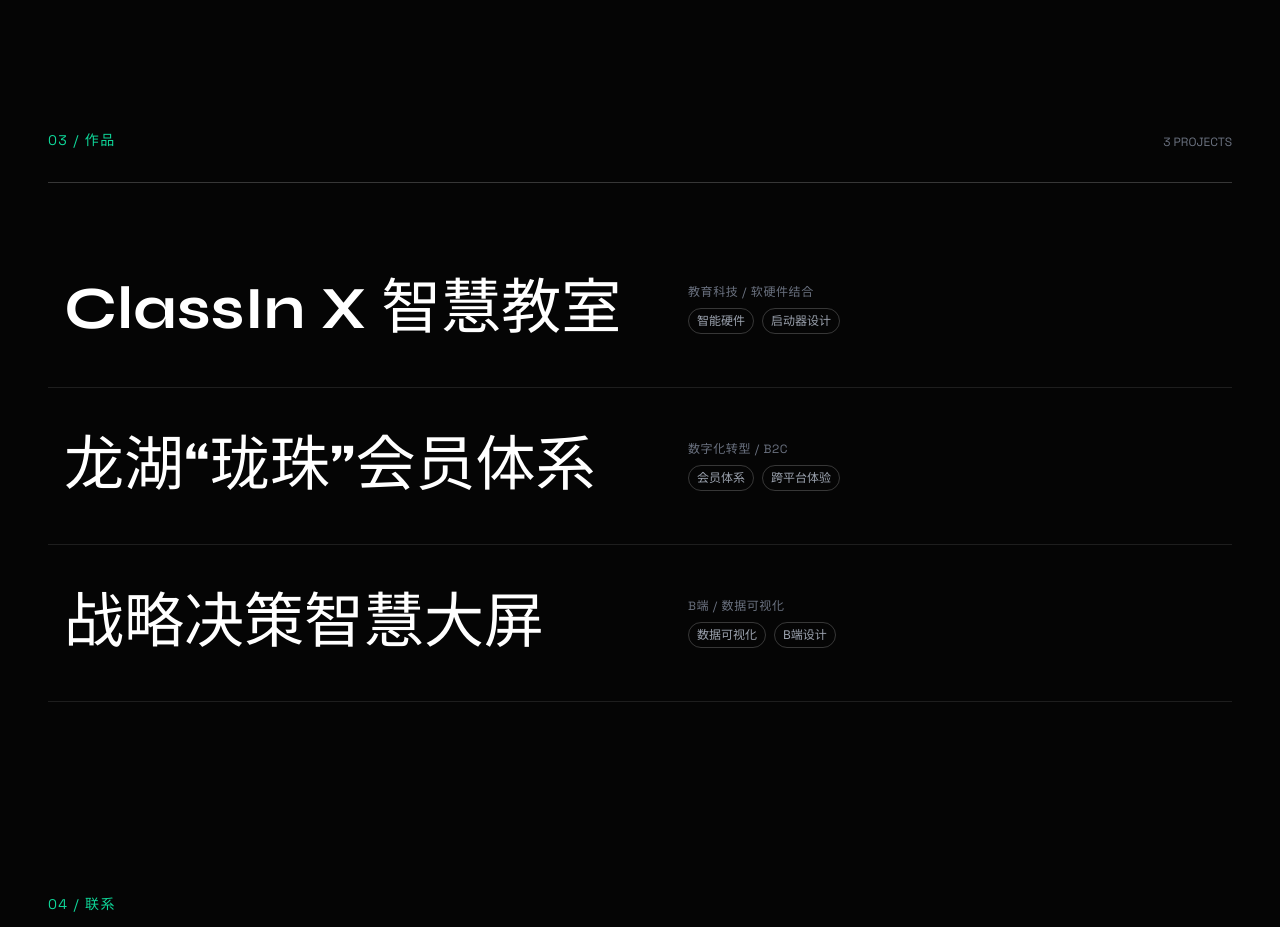
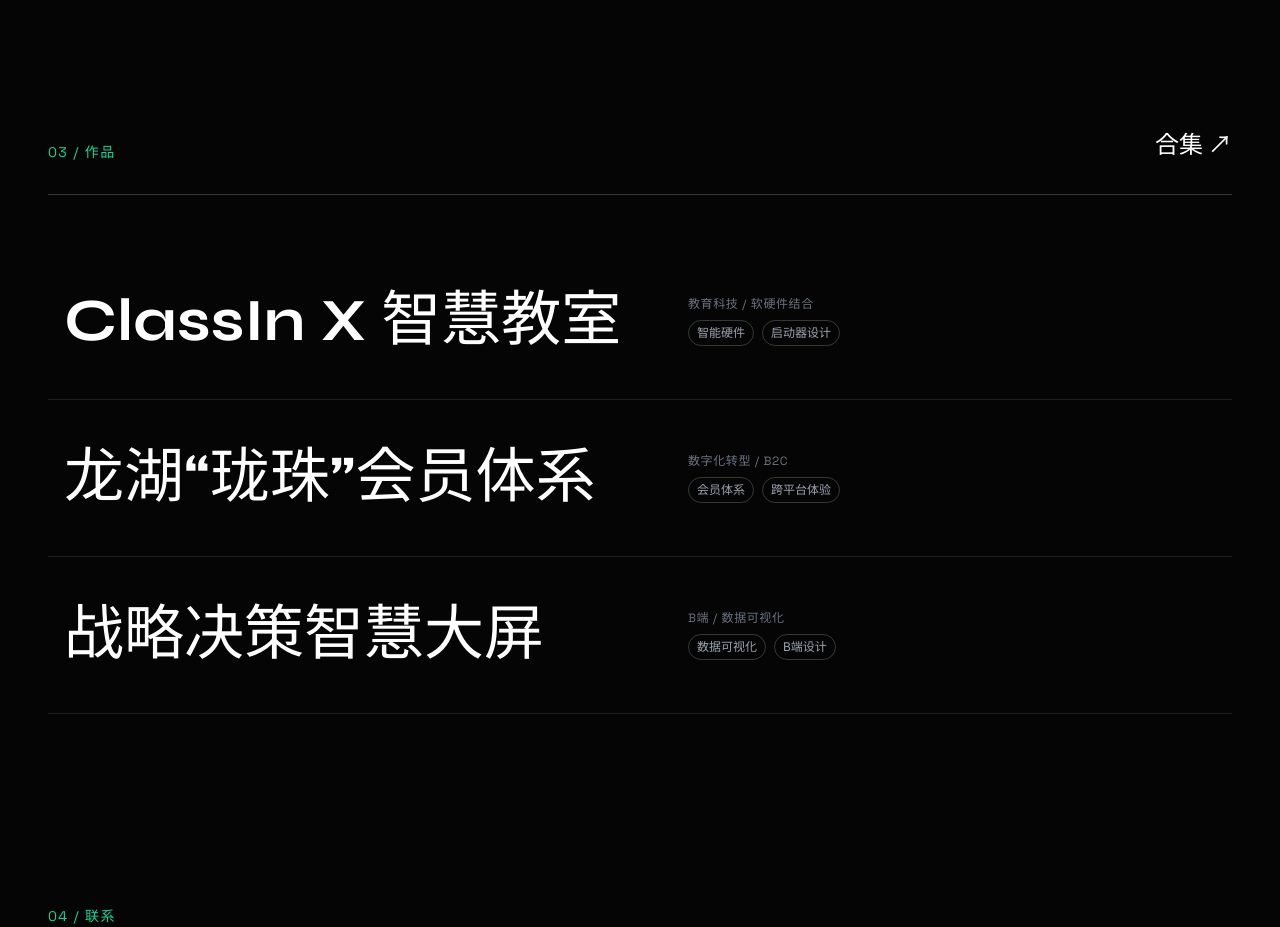
Before and after one commit to anqizhaodesign/anqizhaodesign.github.io, a React (Vite) app: page / in a window 1280 px wide. Shown: the part 3240-4167 px from the top of the page. Built offline with nearby package versions, Linux system fonts and the light colour scheme.

Commit message:
feat(projects): add localized collection pdf link with styled arrow and hover effects
- Replace project count with COLLECTION/合集 link\n- Add arrow icon and hover underline styling\n- Include COLLECTION.pdf asset

```diff
--- a/components/Projects.tsx
+++ b/components/Projects.tsx
@@ -2,12 +2,13 @@
 import { motion, AnimatePresence } from 'framer-motion';
 import { X, ArrowRight, ArrowUpRight, ChevronLeft, ChevronRight } from 'lucide-react';
 import { useLanguage } from '../LanguageContext';
+import collectionPdf from '../assets/COLLECTION.pdf';
 
 const Projects: React.FC = () => {
   const [selectedProjectId, setSelectedProjectId] = useState<string | null>(null);
   const [hoveredProject, setHoveredProject] = useState<string | null>(null);
   const [currentDraftIndex, setCurrentDraftIndex] = useState(0);
-  const { t, projects } = useLanguage();
+  const { t, projects, language } = useLanguage();
 
   const selectedProject = selectedProjectId ? projects.find(p => p.id === selectedProjectId) : null;
 
@@ -49,7 +50,14 @@
 
         <div className="flex justify-between items-end border-b border-white/20 pb-8 mb-12">
           <h2 className="text-sm font-mono uppercase tracking-widest text-brand-green">03 / {t.nav.project}</h2>
-          <span className="text-xs font-mono text-gray-500 hidden md:block">{projects.length} PROJECTS</span>
+          <a
+            href={collectionPdf}
+            target="_blank"
+            rel="noopener noreferrer"
+            className="text-xl md:text-2xl font-display text-white hover:text-brand-green hover:underline transition-colors duration-300"
+          >
+            {language === 'zh' ? '合集 ↗' : 'COLLECTION ↗'}
+          </a>
         </div>
 
         <div className="flex flex-col">
```
Also changed, not shown: 1 other file (tests, documents, lock files or other folders).
